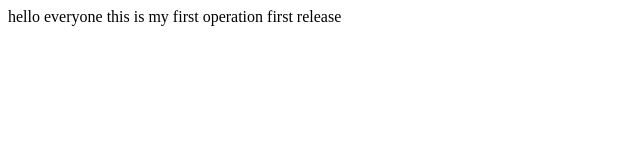
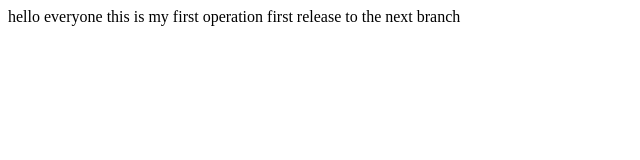
Before and after one commit to edvancerriya/com.first.demo, a plain HTML site: page WebContent/index.html in a window 1280 px wide. Shown: the whole page, without its empty margins (0-640 px from the left). Drawn offline with Linux system fonts and the light colour scheme.

Commit message:
new branch
new branch

```diff
--- a/WebContent/index.html
+++ b/WebContent/index.html
@@ -10,3 +10,5 @@ hello everyone
 </html>
 this is my first operation
 first release
+
+to the next branch
```
